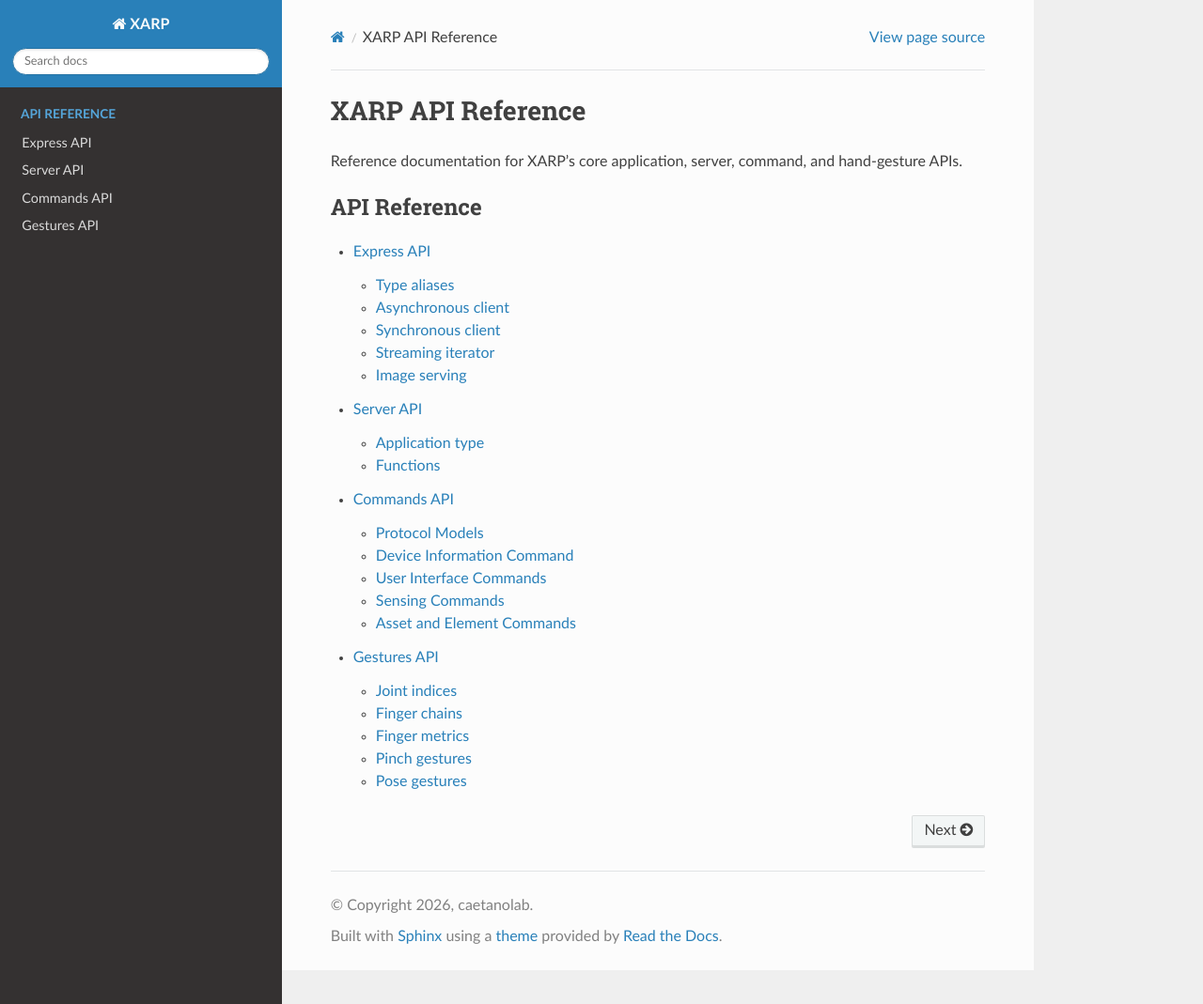
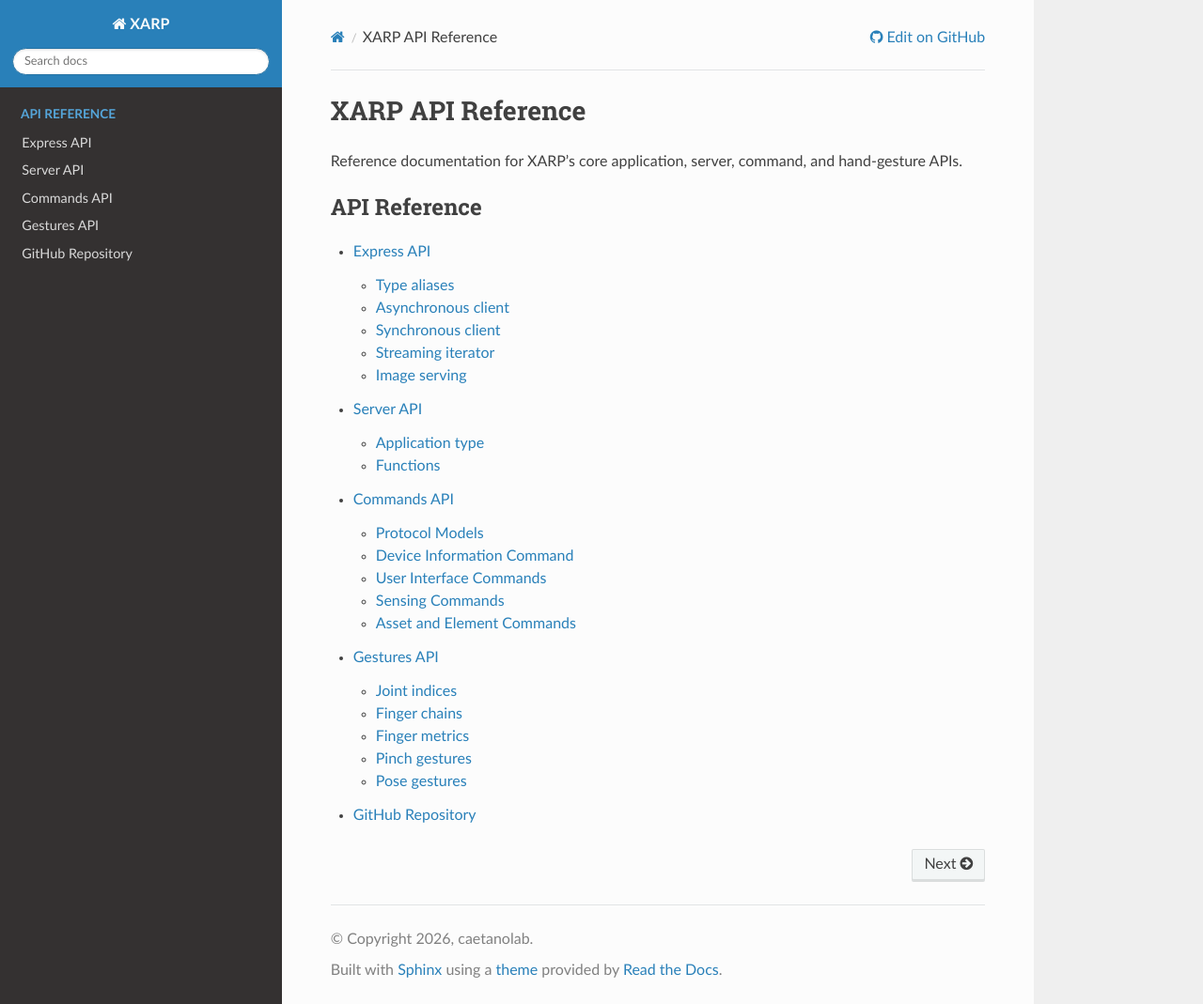
Before and after one commit to HAL-UCSB/xarp, a Sphinx documentation site: the page built from docs/index.rst, in a window 1280 px wide and 1069 px high. Shown: the whole window at 94% size. Built offline with Sphinx 7.4.7 and the Read the Docs theme 3.1.0, drawn with Linux system fonts in a browser that asks for light colours.

Commit message:
docs linking to the repo

```diff
--- a/docs/conf.py
+++ b/docs/conf.py
@@ -17,6 +17,13 @@ exclude_patterns = ["_build", "Thumbs.db", ".DS_Store"]
 
 html_theme = "sphinx_rtd_theme"
 html_static_path = []
+html_context = {
+    "display_github": True,
+    "github_user": "HAL-UCSB",
+    "github_repo": "xarp",
+    "github_version": "main",
+    "conf_py_path": "/docs/",
+}
 
 autodoc_member_order = "bysource"
 autodoc_typehints = "description"
--- a/docs/index.rst
+++ b/docs/index.rst
@@ -12,3 +12,4 @@ hand-gesture APIs.
    api/server
    api/commands/index
    api/gestures
+   GitHub Repository <https://github.com/HAL-UCSB/xarp>
```
